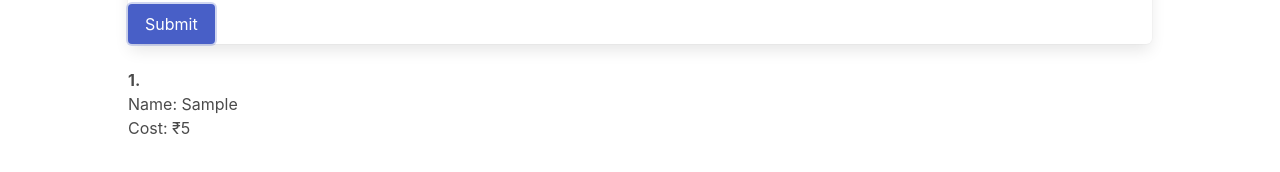
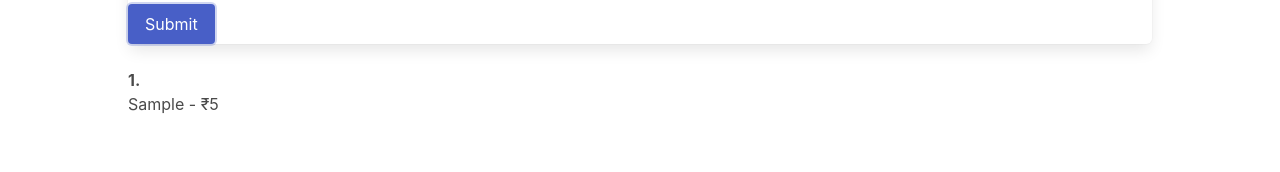
Before and after one commit to yunusparvezkhan/vipalika, a React (Create React App) app: page / in a window 1280 px wide. Both pictures are taken after typing "Sample", "5" into the empty fields and a click on the button "Submit". Shown: the part 320-492 px from the top of the page. Built offline with nearby package versions, Linux system fonts and the light colour scheme.

Commit message:
refactor: change list items' repressentation

```diff
--- a/src/components/ItemList.js
+++ b/src/components/ItemList.js
@@ -12,9 +12,8 @@ const ItemList = () => {
             <div key={item.id}>
                 <label><b>{i + 1}. </b></label>
                 <br></br>
-                <label>Name: {item.name}</label>
-                <br></br>
-                <label>Cost: ₹{item.cost}</label>
+                <label>{item.name} - </label>
+                <label>₹{item.cost}</label>
                 <br></br>
                 <br></br>
             </div>
```
